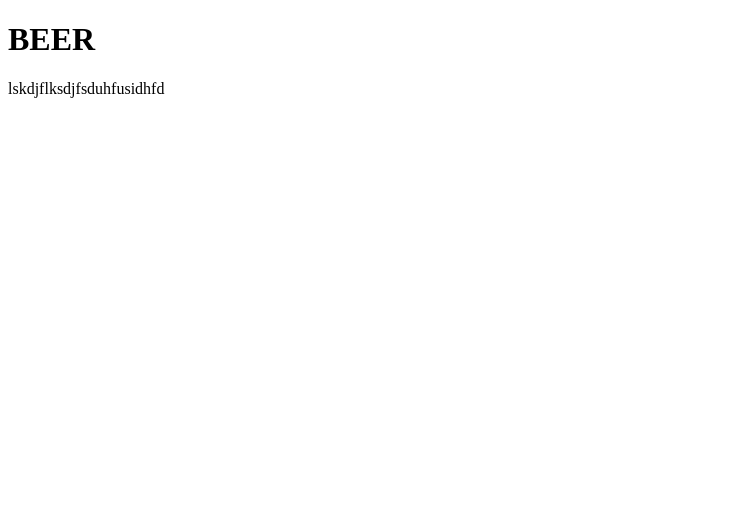
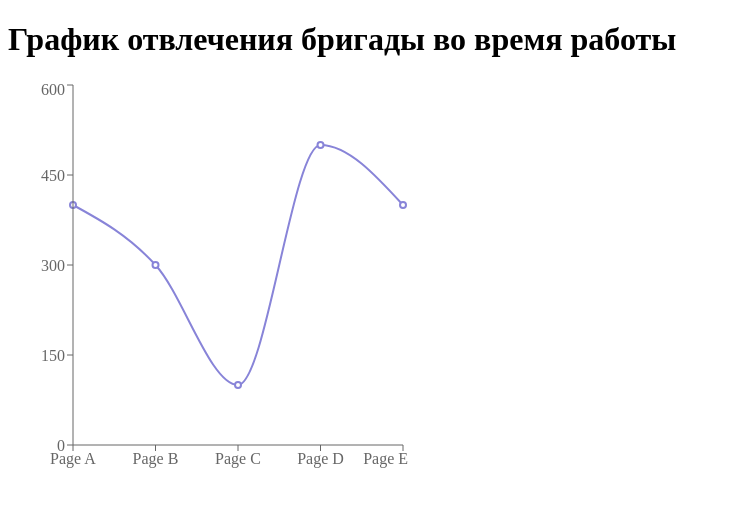
Before and after one commit to Ostap00034/rzd, a React (Vite) app in the folder src/renderer/: page / in a window 1280 px wide. Shown: the top 506 px of the page, without its empty margins (0-731 px from the left). Built offline with nearby package versions, Linux system fonts and the light colour scheme.

Commit message:
added chart

```diff
--- a/package.json
+++ b/package.json
@@ -21,7 +21,8 @@
   },
   "dependencies": {
     "@electron-toolkit/preload": "^2.0.0",
-    "@electron-toolkit/utils": "^2.0.0"
+    "@electron-toolkit/utils": "^2.0.0",
+    "recharts": "^2.8.0"
   },
   "devDependencies": {
     "@electron-toolkit/eslint-config-prettier": "^1.0.1",
--- a/src/renderer/src/App.tsx
+++ b/src/renderer/src/App.tsx
@@ -1,8 +1,22 @@
+import { LineChart, Line, XAxis, YAxis } from 'recharts'
+
+const data = [
+  { name: 'Page A', uv: 400 },
+  { name: 'Page B', uv: 300 },
+  { name: 'Page C', uv: 100 },
+  { name: 'Page D', uv: 500 },
+  { name: 'Page E', uv: 400 }
+]
+
 function App(): JSX.Element {
   return (
-    <div className="flex bg-red-400 w-full h-screen justify-center items-center flex-col">
-      <h1 className="text-[30px] font-bold">BEER</h1>
-      lskdjflksdjfsduhfusidhfd
+    <div className="flex bg-white w-full h-screen justify-center items-center flex-col">
+      <h1 className="text-[30px] font-bold">График отвлечения бригады во время работы</h1>
+      <LineChart width={400} height={400} data={data}>
+        <Line dot type="monotone" strokeWidth={2} dataKey="uv" stroke="#8884d8" />
+        <XAxis dataKey="name" />
+        <YAxis />
+      </LineChart>
     </div>
   )
 }
```
Also changed, not shown: 2 other files (tests, documents, lock files or other folders).
